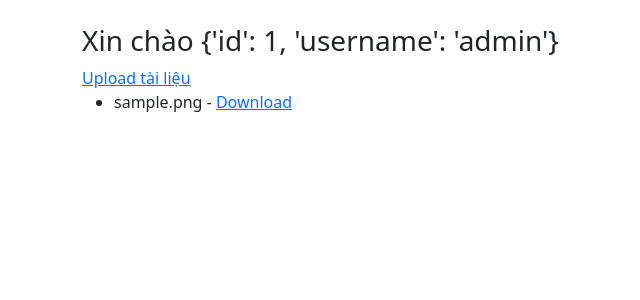
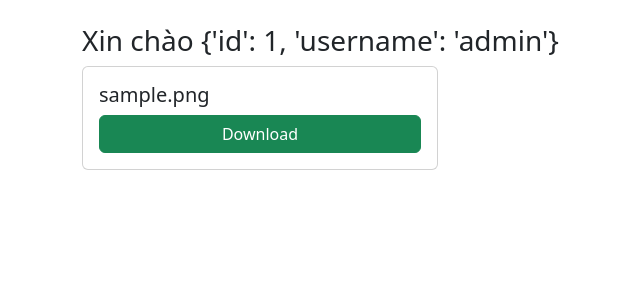
Before and after one commit to FishyBae/web-quan-ly-van-ban-test, a Flask app: page / in a window 1280 px wide. Shown: the part 56-356 px from the top of the page, without its empty margins (0-640 px from the left). Run offline with Flask 3, Linux system fonts and the light colour scheme; a user stored in the database is signed in; tables that the repository leaves empty hold one stand-in row (values such as "Sample post").

Commit message:
Refactor file display to Bootstrap card layout
Updated file listing to use Bootstrap cards for better layout.

```diff
--- a/templates/index.html
+++ b/templates/index.html
@@ -1,16 +1,17 @@
 {% extends "base.html" %}
 {% block content %}
+
 <h3>Xin chào {{user}}</h3>
 
-<a href="/upload">Upload tài liệu</a>
-
-<ul>
+<div class="row">
 {% for file in files %}
-    <li>
-        {{file.filename}} -
-        <a href="/uploads/{{file.filename}}">Download</a>
-    </li>
+  <div class="col-md-4">
+    <div class="card p-3 mb-3">
+      <h5>{{file.filename}}</h5>
+      <a class="btn btn-success" href="/uploads/{{file.filename}}">Download</a>
+    </div>
+  </div>
 {% endfor %}
-</ul>
+</div>
 
 {% endblock %}
```
